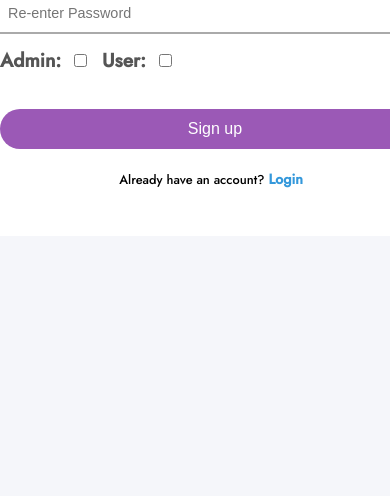
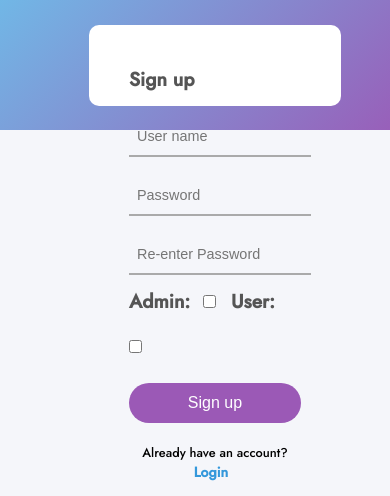
Before and after one commit to Avi7620/ElectroMart, a Flask app: page /login in a window 390 px wide; the page is wider, and only the part inside the window is pictured. Shown: the top 496 px of that part. Run offline with Flask 3, Linux system fonts and the light colour scheme.

Commit message:
Initial commit

```diff
--- a/static/login.css
+++ b/static/login.css
@@ -142,9 +142,9 @@
 /* Media Queries for Mobile Responsiveness */
 @media only screen and (max-width: 768px) {
     .signup, .login {
-        width: 90%; /* Make the forms more flexible */
+        width: 70%; /* Make the forms more flexible */
         height: auto;
-        padding: 30px;
+        padding: 0px;
         box-shadow: none;
     }
 
@@ -175,14 +175,14 @@
 @media only screen and (max-width: 480px) {
     .main {
         flex-direction: column;
-        height: auto;
+        height: 90px;
         padding: 20px;
     }
 
     .signup, .login {
-        width: 100%;
-        height: auto;
-        padding: 20px;
+        width: 40%;
+        height: 1px;
+        padding: 40px;
         box-shadow: none;
     }
 
```
